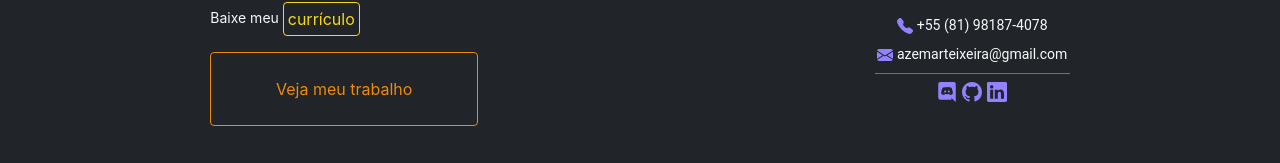
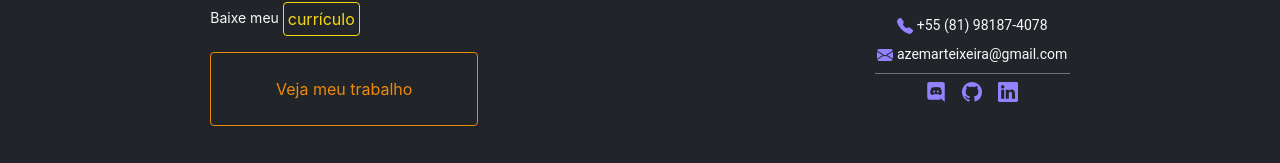
Before and after one commit to artn-dev/website, a Next.js app: page / in a window 1280 px wide. Shown: the part 1238-1401 px from the top of the page. Built offline with nearby package versions, Linux system fonts and the light colour scheme; a web font is replaced by a local one.

Commit message:
Increase gap between social media icons

```diff
--- a/components/Footer.tsx
+++ b/components/Footer.tsx
@@ -1,5 +1,4 @@
 const Footer = () => {
-
     return (
         <footer className="row d-flex d-column mt-auto bg-dark text-light">
 
@@ -36,7 +35,10 @@ const Footer = () => {
                 azemarteixeira@gmail.com
               </small>
 
-            <div className="py-2 text-info d-flex justify-content-center" style={{borderTop: "1px solid #6c757d", gap: "0.3rem"}}>
+            <div
+              className="py-2 text-info d-flex justify-content-center"
+              style={{borderTop: "1px solid #6c757d", gap: "1rem"}}
+            >
 
                 <svg xmlns="http://www.w3.org/2000/svg" width="20" height="20" fill="currentColor" className="bi bi-discord" viewBox="0 0 16 16">
                   <path d="M6.552 6.712c-.456 0-.816.4-.816.888s.368.888.816.888c.456 0 .816-.4.816-.888.008-.488-.36-.888-.816-.888zm2.92 0c-.456 0-.816.4-.816.888s.368.888.816.888c.456 0 .816-.4.816-.888s-.36-.888-.816-.888z"/>
```
